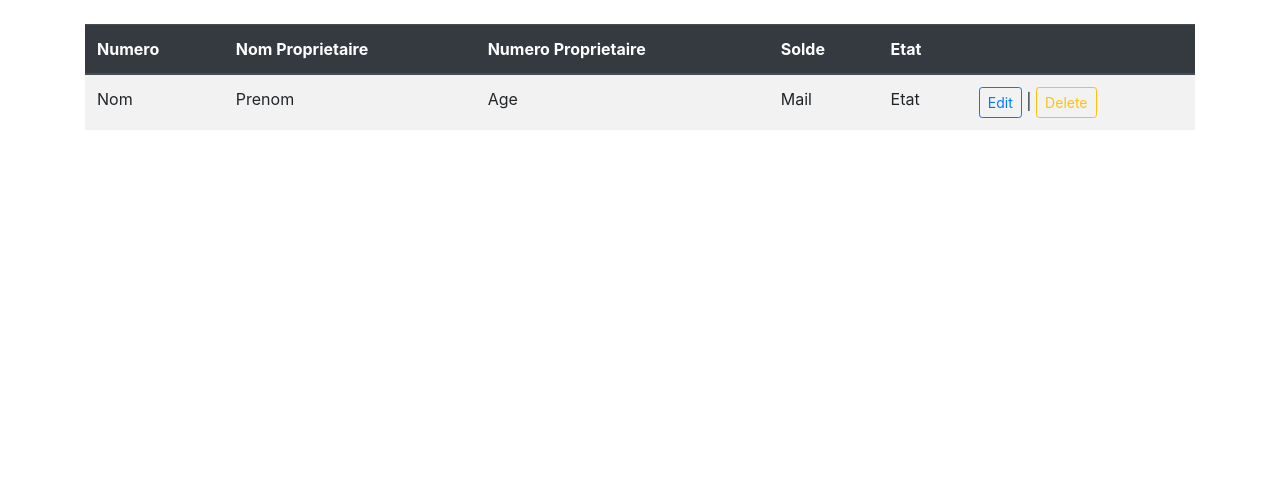
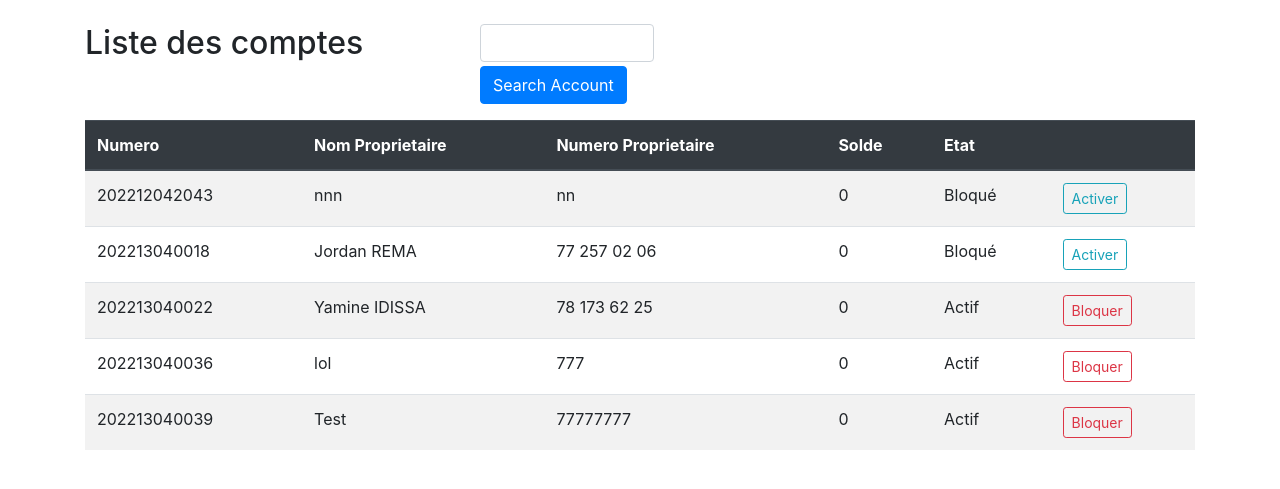
Before and after one commit to winigajordan/ProjetFlask----Devoir, a Flask app: page /admin/account/list in a window 1280 px wide. Shown: the part 112-601 px from the top of the page. Run offline with Flask 2, Linux system fonts and the light colour scheme; data comes from the database, SQL or seed files in the repository; both versions use the stored data as it was after the commit; some libraries are stand-ins or nearby versions.

Commit message:
list + update account

```diff
--- a/controllers/admin_controller.py
+++ b/controllers/admin_controller.py
@@ -19,3 +19,26 @@ def addAccount(form):
         return True
    except:
        return False
+
+
+def listAccount():
+    return Compte.query.all()
+
+
+def changeAcountStatus(id):
+    account = Compte.query.get(int(id))
+    if account.etat == "1":
+        account.etat = "0"
+    else:
+        account.etat =  "1"
+    db.session.add(account)
+    db.session.commit()
+    return account.etat
+
+def searchAccount(num):
+    accounts = Compte.query.all()
+    result = []
+    for i in accounts:
+        if num in i.code:
+            result.append(i)
+    return result
--- a/myforms/forms.py
+++ b/myforms/forms.py
@@ -8,3 +8,7 @@ class AccountCreationForm(FlaskForm):
     telephone = StringField("Contact du client", validators=[DataRequired()])
     etat = SelectField("Etat du compte", choices=[('0', 'Bloqué'), ('1', 'Actif')] ,validators=[DataRequired()])
     submit = SubmitField("Ajouter un compte")
+
+class SearchAccount(FlaskForm):
+    num = StringField("Numero de compte", validators=[DataRequired()])
+    submit = SubmitField("Search Account")
--- a/routes/route_admin.py
+++ b/routes/route_admin.py
@@ -1,6 +1,6 @@
-from flask import flash, render_template, Blueprint
-from myforms.forms import AccountCreationForm
-from controllers.admin_controller import addAccount
+from flask import flash, redirect, render_template, Blueprint, url_for
+from myforms.forms import AccountCreationForm, SearchAccount
+from controllers.admin_controller import addAccount, listAccount, changeAcountStatus, searchAccount
 
 dash = Blueprint("dash", __name__)
 
@@ -13,12 +13,24 @@ def admin_accueil():
 def account_add():
     form = AccountCreationForm()
     if form.validate_on_submit():
-        retour = addAccount(form)
-        return render_template("")
-
+        addAccount(form)
+        return redirect(url_for('dash.account_list'))
     return render_template("./admin/account.add.html", form = form)
 
 
-@dash.route("/admin/account/list", methods = ["GET","POST"])
-def account_list():
-    return render_template("./admin/account.list.html")
+@dash.route("/admin/account/list", methods = ["GET","POST"], defaults = {"id":None})
+@dash.route("/admin/account/found/<id>", methods = ["GET","POST"])
+def account_list(id):
+    form = SearchAccount()
+
+    if form.validate_on_submit():
+        num = form.num.data
+        result = searchAccount(num)
+        return render_template("./admin/account.list.html",accounts = result, form = form )
+    return render_template("./admin/account.list.html", accounts = listAccount(), form = form)
+
+@dash.route("/admin/account/update/<int:id>")
+def account_update(id):
+    msg = changeAcountStatus(id)
+    flash(msg)
+    return redirect(url_for("dash.account_list"))
--- a/templates/admin/account.list.html
+++ b/templates/admin/account.list.html
@@ -5,7 +5,22 @@
 {% block content %}
 
 <div class = "jumotron">
-    <p>
+
+    <div class = "row">
+        <div class = "col-4">
+            <h2 class="fw-bold mb-4">Liste des comptes</h2>
+        </div>
+        <div class = "col-4">
+            <form action = "POST">
+                {{ form.hidden_tag() }}
+                <div class="form-group col-7">
+                {{ form.num (class = "form-control ") }}
+                {{ form.submit (class = "btn btn-primary mt-1") }}
+                 </div>
+            </form>
+        </div>
+    </div>
+
         <table class="table table-striped">
             <thead class = "thead-dark">
                 <tr>
@@ -18,24 +33,34 @@
                 </tr>
             </thead>
             <tbody>
-
+                {% for account in accounts %}
                 <tr>
-                    <td scope="row">Nom </td>
-                    <td>Prenom</td>
-                    <td>Age</td>
-                    <td>Mail</td>
-                    <td>Etat</td>
+                    <td scope="row">{{account.numero_compte}} </td>
+                    <td>{{account.nom_client}}</td>
+                    <td>{{account.numero_telephone}}</td>
+                    <td>{{account.solde}}</td>
+                    <td>{{"Actif" if account.etat == "1" else "Bloqué"}}</td>
                     <td class = "">
-                        <a class="btn btn-sm btn-outline-primary" href="#">Edit</a> |
-                        <a class="btn btn-sm btn-outline-warning" href="#">Delete</a>
+                        {% if account.etat == "1" %}
+                        <a class="btn btn-sm btn-outline-danger" href="{{ url_for('dash.account_update', id = account.id) }}">Bloquer</a>
+                        {% else %}
+                        <a class="btn btn-sm btn-outline-info" href="{{ url_for('dash.account_update', id = account.id) }}">Activer</a>
+                        {% endif %}
                         <a></a>
                     </td>
                 </tr>
-
-
+                {% endfor %}
             </tbody>
         </table>
-    </p>
+        {% for msg in get_flashed_messages() %}
+            <div class="alert alert-warning alert-dismissible fade show" role="alert">
+                <strong> Msg Flash</strong> {{ msg }}
+                <button type="button" class="close" data-dismiss="alert" aria-label="Close">
+                    <span aria-hidden="true">&times;</span>
+                </button>
+            </div>
+         {% endfor %}
+
 </div>
 
 {% endblock content %}
--- a/templates/admin/accueil.html
+++ b/templates/admin/accueil.html
@@ -5,7 +5,6 @@
     <div class="modal-content rounded-6 shadow">
       <div class="modal-body p-5">
         <h2 class="fw-bold mb-0">Bienvenu</h2>
-
         <ul class="d-grid gap-4 my-5 list-unstyled">
           <li class="d-flex gap-4">
             <svg class="bi text-muted flex-shrink-0" width="48" height="48"><use xlink:href="#grid-fill"/></svg>
```
Also changed, not shown: templates/admin/account.add.html (+1 -8 lines), data.sqlite.
